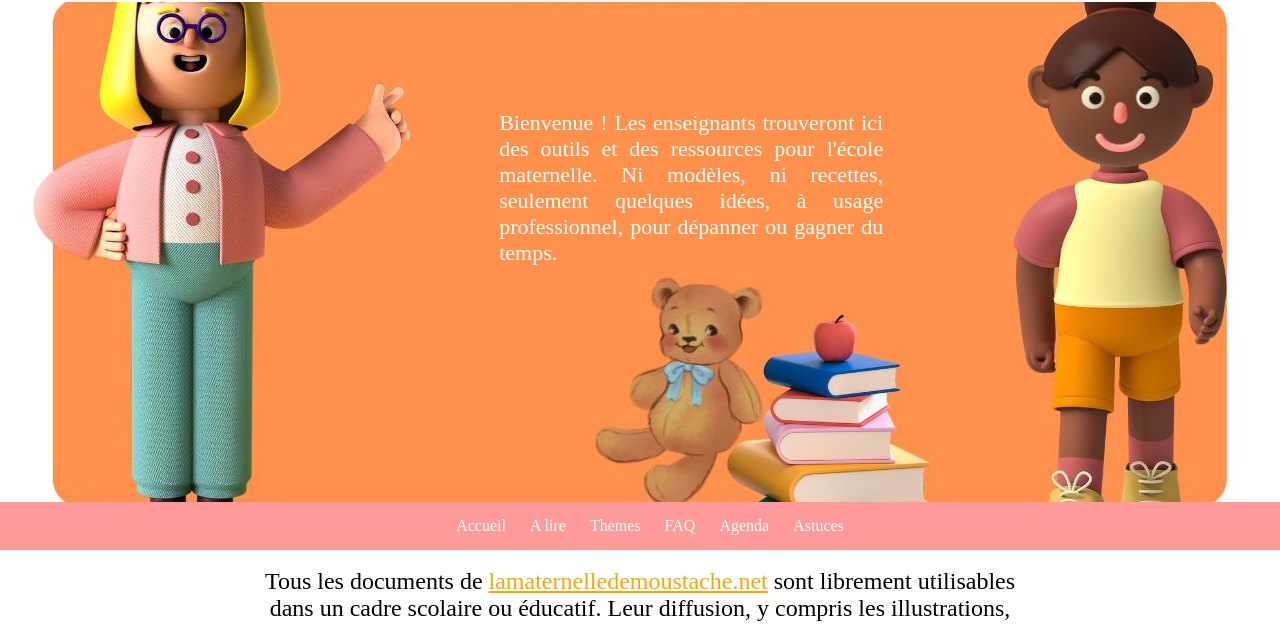
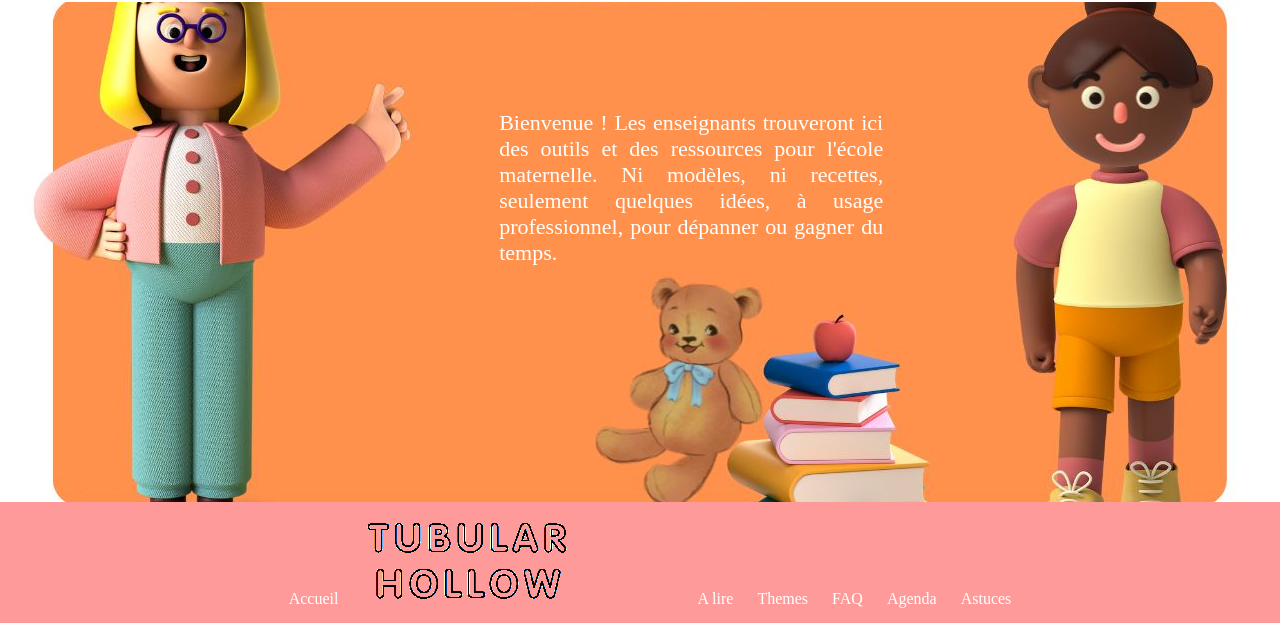
Before and after one commit to Alydiabira/La-Maternelle, a plain HTML site: page index.html in a window 1280 px wide. Shown: the part 124-749 px from the top of the page. Drawn offline with Linux system fonts and the light colour scheme.

Commit message:
Update index.html

```diff
--- a/index.html
+++ b/index.html
@@ -22,7 +22,8 @@
     </div>
     <nav class="navbar">
         <a href="index.html">Accueil</a>
-        <a href="">A lire</a>
+        <a href="http://lakanal.net/"><img id="img1" src="img/tub_hol.gif" alt=""></a>
+        <a href="lire.html">A lire</a>
         <a href="">Themes</a>
         <a href="">FAQ</a>
         <a href="">Agenda</a>
```
